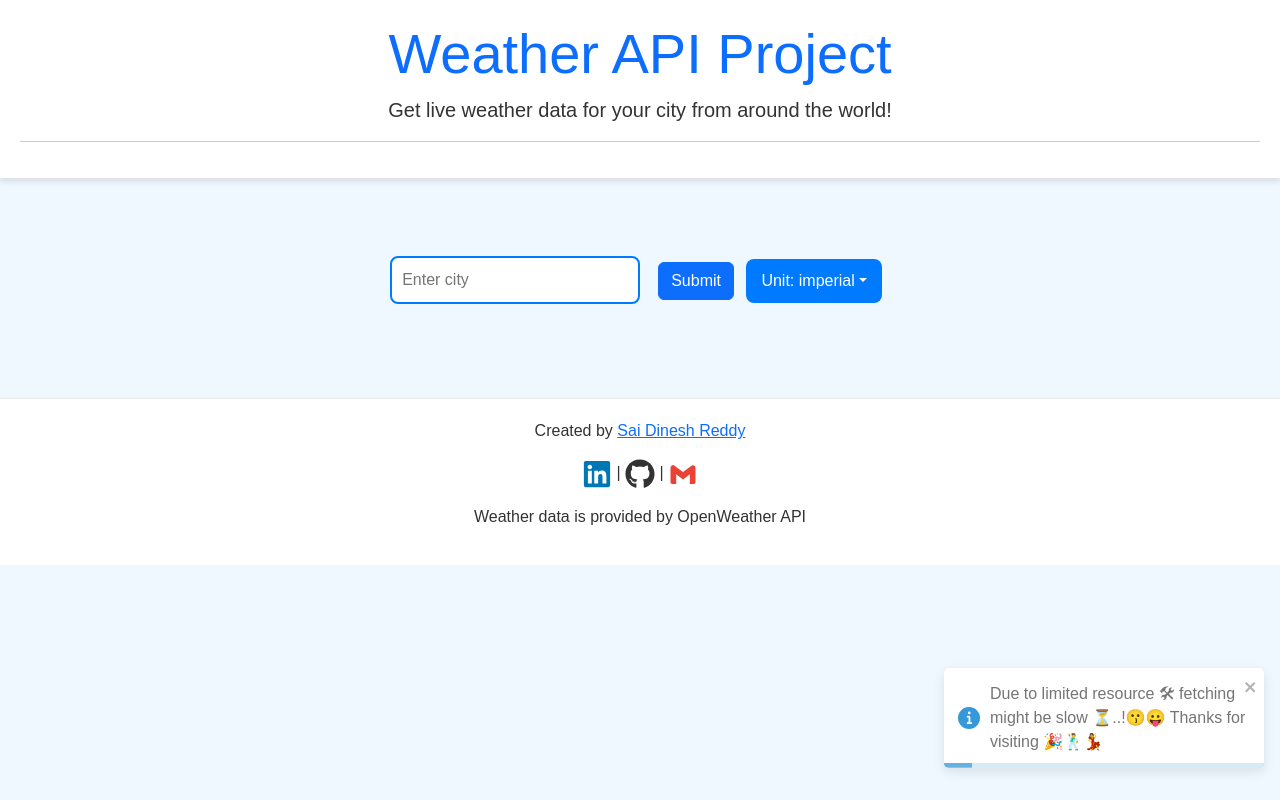
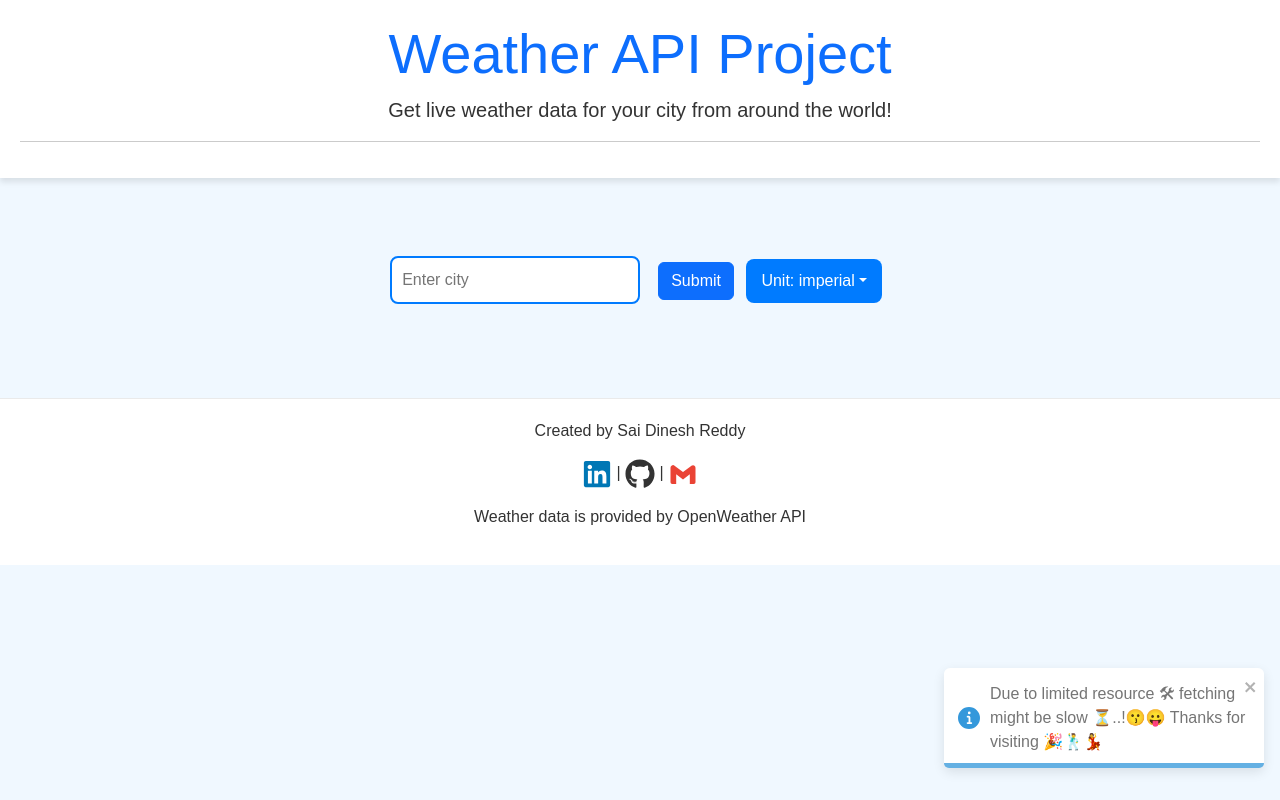
Before and after one commit to dinesh06003/WeatherApp-UI, a React (Create React App) app: page / in a window 1280 px wide. Built offline with nearby package versions, Linux system fonts and the light colour scheme.

Commit message:
final update

```diff
--- a/src/App.css
+++ b/src/App.css
@@ -175,6 +175,15 @@ footer {
     border-top: 1px solid #eaeaea; /* Optional: border above footer */
     margin-top: auto; /* This ensures footer sticks at the bottom */
 }
+footer a {
+    text-decoration: none;
+    color: inherit;
+    transition: color 0.3s ease;
+}
+
+footer a:hover {
+    color: #0077b5; /* LinkedIn hover color */
+}
 
 /* Icon styling for footer */
 .footer-icon {
```
